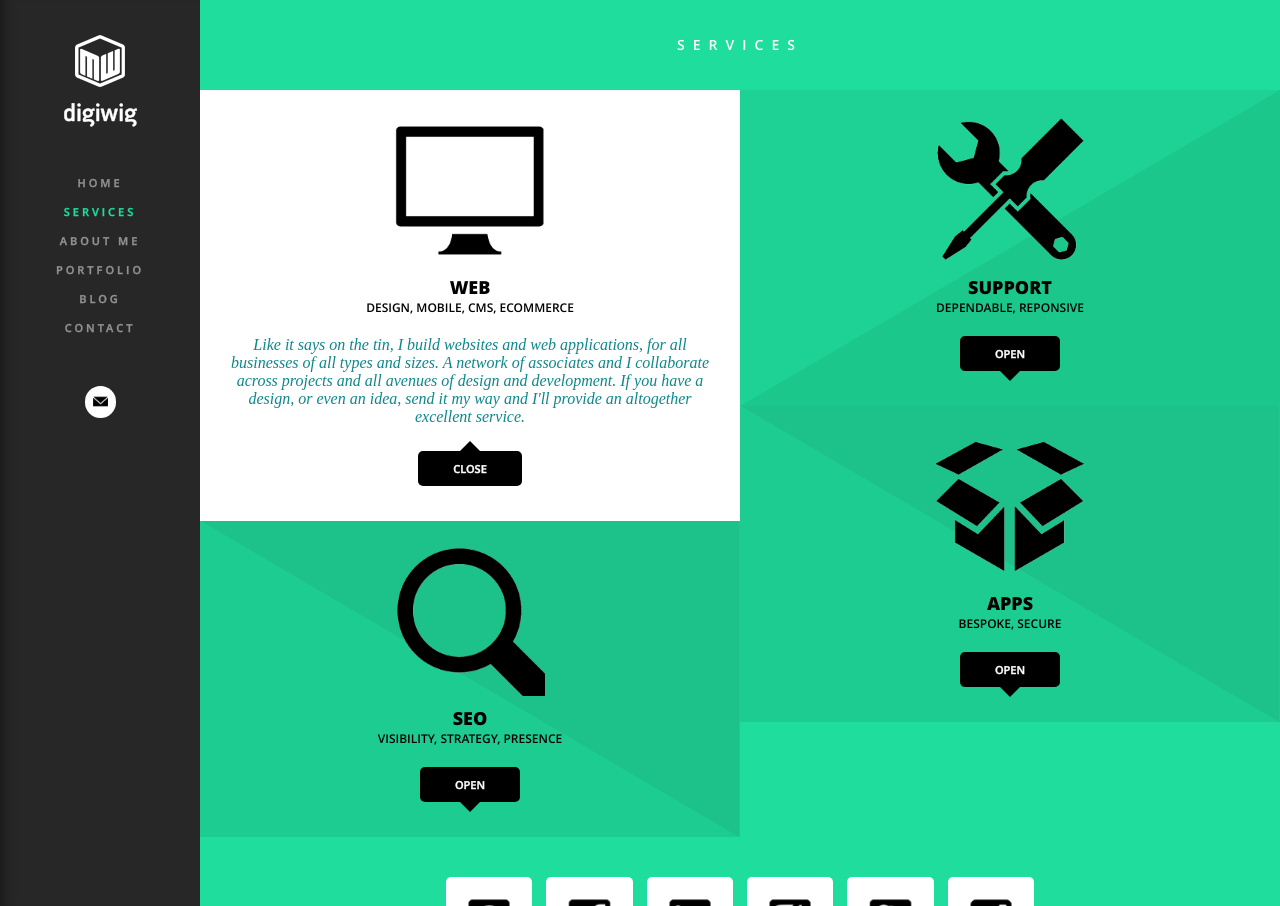
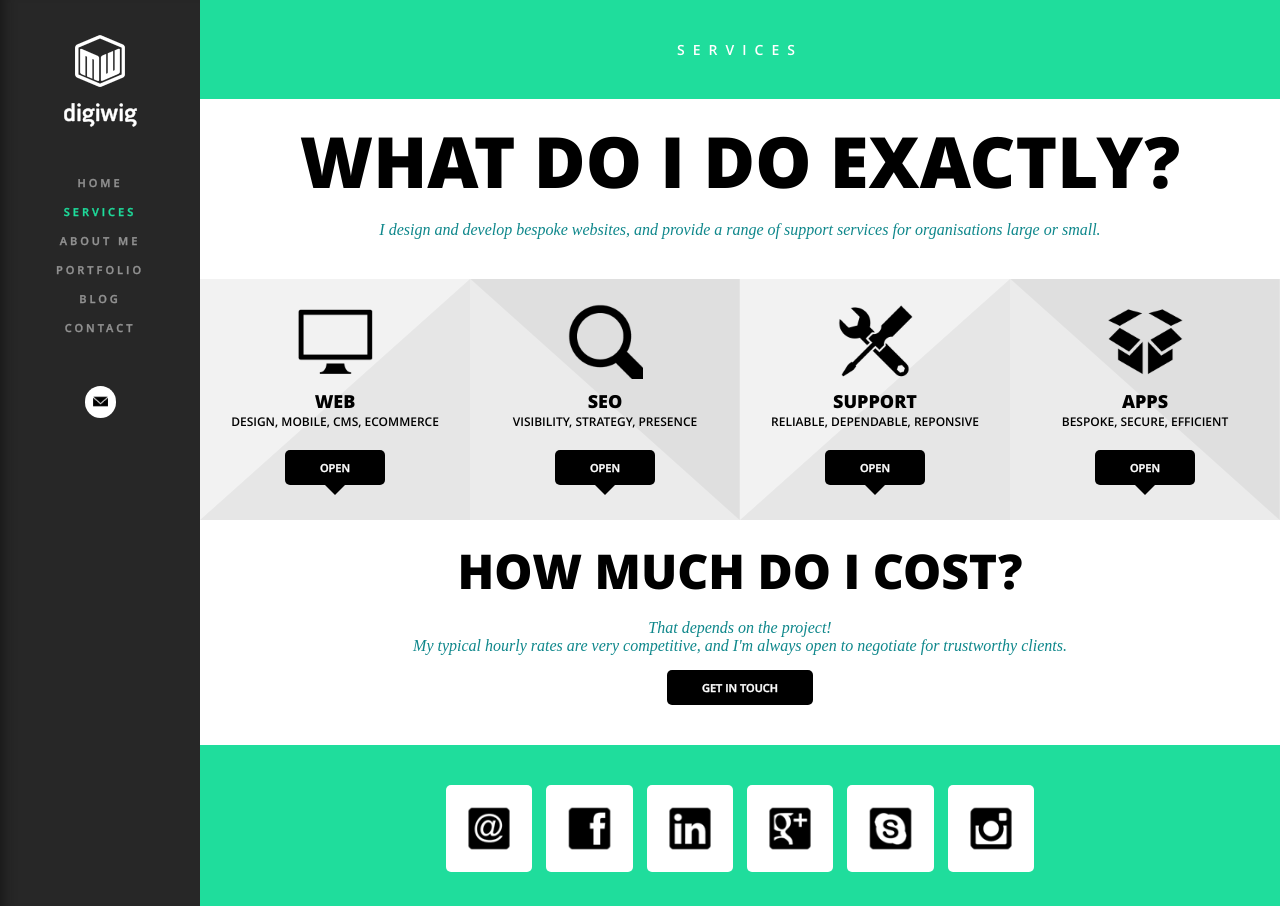
Before and after one commit to digiwig/digiwig, a PHP site: page /services.php in a window 1280 px wide. Run offline with PHP 8.4, Linux system fonts and the light colour scheme; style sheets or scripts are compiled from the project's sources; some web fonts are replaced.

Commit message:
Better Services page.

```diff
--- a/_/js/scripts.js
+++ b/_/js/scripts.js
@@ -51,8 +51,6 @@ $(document).ready(function() {
 		id = window.location.hash.replace('#', '');
 		figure = $("figure#"+id);
 		figure.trigger("touchend");
-	} else {
-		$("figure#web").trigger("touchend");
 	}
 
 
--- a/_/less/pages.less
+++ b/_/less/pages.less
@@ -137,7 +137,7 @@
 	font-size:0px;
 	h1 {
 		margin:0px;
-		padding:0px;
+		padding:@padding;
 		font-family:'Open Sans', sans-serif;
 		font-size:14px;
 		font-weight:400;
@@ -146,15 +146,61 @@
 		display:block;
 		text-align:center;
 		color:#fff;
-		line-height:90px;
+
 	}
 	section {
 		padding:0px;
+			&#what {
+				width:100%;
+				padding:@padding;
+				display:block;
+				background:#fff;
+				h2 {
+					font-family:'Open Sans', sans-serif;
+					text-transform:uppercase;
+					font-weight:800;
+					font-size:9.5vmin;
+					line-height:9.5vmin;
+					letter-spacing:0px;
+					margin-top:-1.8vmin;
+					margin-bottom:calc(@padding - 10px);
+				}
+				p {
+					.italicSubText;
+					margin-bottom:15px;
+				}
+				p:last-child {
+					margin-bottom:0px;
+				}
+			}
+			&#rates {
+				width:100%;
+				padding:@padding;
+				display:block;
+				background:#fff;
+				h4 {
+					font-family:'Open Sans', sans-serif;
+					text-transform:uppercase;
+					font-weight:800;
+					font-size:9.5vmin;
+					line-height:9.5vmin;
+					letter-spacing:0px;
+					margin-top:-1.8vmin;
+					margin-bottom:calc(@padding - 10px);
+				}
+				p {
+					.italicSubText;
+					margin-bottom:15px;
+				}
+				p:last-child {
+					margin-bottom:0px;
+				}
+			}
 		figure {
 			display:inline-block;
 			vertical-align:top;
 			width:100%;
-			background:url(../images/svg/services.svg) no-repeat;
+			background:url(../images/svg/services_even.svg) no-repeat;
 			background-size:100% 100%;
 			-o-background-size:100% 100%;
 			-webkit-background-size:100% 100%;
@@ -164,15 +210,16 @@
 			padding:@padding;
 			padding-bottom:calc(@padding + 10px);
 			margin:0px;
-
-			&:nth-child(even) {
-				background-image:url(../images/svg/services_even.svg);
+			background-color:#fff;
+			&:nth-child(odd) {
+				background-image:url(../images/svg/services.svg);
 			}
 			img {
-				width:100%;max-width:150px;
+				width:100%;
+				max-width:75px;
 				margin:0px auto;
 			}
-			h2 {
+			h3 {
 				font-weight: bold;
 				font-size: 18px;
 				text-transform: uppercase;
@@ -191,7 +238,6 @@
 			a {
 				margin:0px;
 				position:relative;
-
 				&:after {
 					top:100%;
 					border:solid transparent;
@@ -213,18 +259,18 @@
 			}
 			article {
 				.italicSubText;
-				margin-bottom:0px;
-				max-height:0px;
-				overflow:hidden;
+				margin-bottom:@padding;
+				display:none;
+				color:#fff;
 			}
-
 			&.open {
 
-				background:#fff;
+
+
+				background-image:url(../images/svg/services_active.svg);
 				background-size:cover;
 				a {
-					margin-bottom:0px;
-					margin-top:@padding;
+					background:@portfolio;
 					&:after {
 						display:none;
 					}
@@ -237,7 +283,7 @@
 						position:absolute;
 						pointer-events:none;
 						border-color:rgba(136, 183, 213, 0);
-						border-bottom-color:#000;
+						border-bottom-color:@portfolio;
 						border-width:10px;
 						left:50%;
 						margin-left:-10px;
@@ -247,9 +293,15 @@
 					border-bottom-color:@portfolio;
 					}
 				}
+				h3 {
+					color:#000;
+				}
+				figcaption {
+				color:#000;
+				}
 				article {
-					max-height:500px;
-
+					display:block;
+					color:#000;
 				}
 		}
 		}
@@ -293,6 +345,32 @@ and (min-width : 768px) {
 			line-height:10px;
 			height:10px;
 			margin-bottom:calc(@padding - 9px);
+		}
+	}
+
+	#services {
+		section {
+			width:50%;
+			display:inline-block;
+			vertical-align:top;
+			&#what {
+			padding:@paddingMax;
+				h2 {
+					font-size:7.8vmin;
+					line-height:7.8vmin;
+					margin-top:-1.4vmin;
+					margin-bottom:calc(@padding - 14px);
+				}
+			}
+			&#rates {
+			padding:@paddingMax;
+				h4 {
+					margin-top:-1.4vmin;
+					margin-bottom:calc(@padding - 16px);
+					font-size:48px;
+					line-height:48px;
+				}
+			}
 		}
 	}
 
@@ -344,10 +422,34 @@ and (min-width : 1024px) {
 	}
 
 	#services {
+		h1 {
+			margin:0px;
+			padding:@paddingMax;
+		}
 		section {
 			width:50%;
 			display:inline-block;
 			vertical-align:top;
+			&#what {
+				padding:@paddingMax;
+				h2 {
+					margin-top:-1.4vmin;
+					margin-bottom:calc(@paddingMax - 16px);
+				}
+			}
+			&#rates {
+				padding:@paddingMax;
+				h4 {
+					margin-top:-1.4vmin;
+					margin-bottom:calc(@paddingMax - 16px);
+					font-size:48px;
+					line-height:48px;
+				}
+			}
+
+			figure {
+				width:50%;
+			}
 		}
 
 	}
--- a/services.php
+++ b/services.php
@@ -28,17 +28,21 @@ header("Content-type: text/html; charset=utf-8");
     </nav>
     <main id="main">
     	<h1>Services</h1>
+        <section id="what">
+        	<h2>What Do I Do Exactly?</h2>
+            <p>I design and develop bespoke websites, and provide a range of support services for organisations large or small.</p>
+        </section>
         <section>
             <figure id="web">
                     <img width="auto" height="auto" src="_/images/web.png" alt="Web"/>
-                    <h2>Web</h2>
+                    <h3>Web</h3>
                     <figcaption>Design, Mobile, CMS, Ecommerce</figcaption>
                     <article>Like it says on the tin, I build websites and web applications, for all businesses of all types and sizes. A network of associates and I collaborate across projects and all avenues of design and development. If you have a design, or even an idea, send it my way and I'll provide an altogether excellent service.</article>
                     <a class="button">Open</a>
             </figure>
             <figure id="seo">
                     <img width="auto" height="auto" src="_/images/seo.png" alt="Web"/>
-                    <h2>SEO</h2>
+                    <h3>SEO</h3>
                     <figcaption>Visibility, Strategy, Presence</figcaption>
                     <article>I know the tricks of the trade. Search engines are constantly updating their algorithms. I work full time within this industry, so let me help you gain better visibility on the web.</article>
             		<a class="button">Open</a>
@@ -47,18 +51,23 @@ header("Content-type: text/html; charset=utf-8");
         <section>
             <figure id="support">
                     <img width="auto" height="auto" src="_/images/support.png" alt="Web"/>
-                    <h2>Support</h2>
-                    <figcaption>Dependable, Reponsive</figcaption>
+                    <h3>Support</h3>
+                    <figcaption>Reliable, Dependable, Reponsive</figcaption>
                     <article>Offering professional support on all aspects of web development. Whether that be debugging issues or monthly updates to your website, with a support contract problems are addressed quickly and effectively. A contract can be designed to suit your business and your needs, or you may choose to pay as you go.</article>
             		<a class="button">Open</a>
             </figure>
             <figure id="apps">
                     <img width="auto" height="auto" src="_/images/applications.png" alt="Web"/>
-                    <h2>Apps</h2>
-                    <figcaption>Bespoke, Secure</figcaption>
+                    <h3>Apps</h3>
+                    <figcaption>Bespoke, Secure, Efficient</figcaption>
                     <article>Application development can be a wash out of different ideas merging all into a single function of pointlessness without a clearly defined set of goals and requirements. UX Design and information architecture are integral fields of research and development, and are vital in delivering practical and feasible functionality. Sound understanding stems a sophisticated product. Get your application off to the right start and get in touch.</article>
             		<a class="button">Open</a>
             </figure>
+        </section>
+        <section id="rates">
+        	<h4>How Much Do I Cost?</h4>
+            <p>That depends on the project!<br/>My typical hourly rates are very competitive, and I'm always open to negotiate for trustworthy clients.</p>
+            <a class="button" href="mailto:mark@digiwig.com">Get in Touch</a>
         </section>
         <footer>
             <a href="#"><img width="8%" height="auto" src="_/images/icons/email.png"/></a>
```
Also changed, not shown: _/css/pages.css, _/images/svg/services_active.svg (added). Lines whose indentation alone changed are shown as unchanged.
